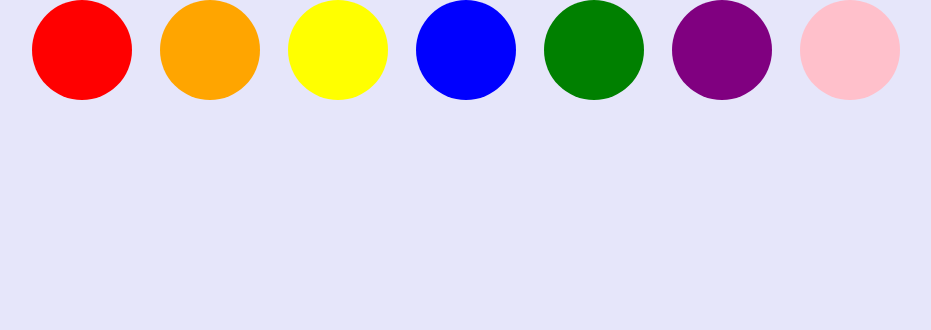
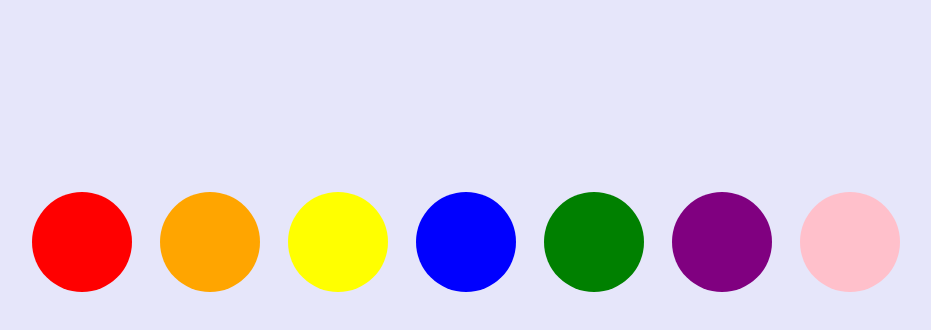
Before and after one commit to mdr-uma/bounce-animation, a plain HTML site: page index.html in a window 1280 px wide. Shown: the whole page, without its empty margins (160-1091 px from the left). Drawn offline with Linux system fonts and the light colour scheme.

Commit message:
adjust margin to center all balls

```diff
--- a/style.css
+++ b/style.css
@@ -7,7 +7,7 @@ body{
     width: 6.25rem;
     height: 6.25rem;
     border-radius: 50%;
-    margin: 0 auto;
+    margin: 15% auto;
     position: fixed;
 }
 
```
